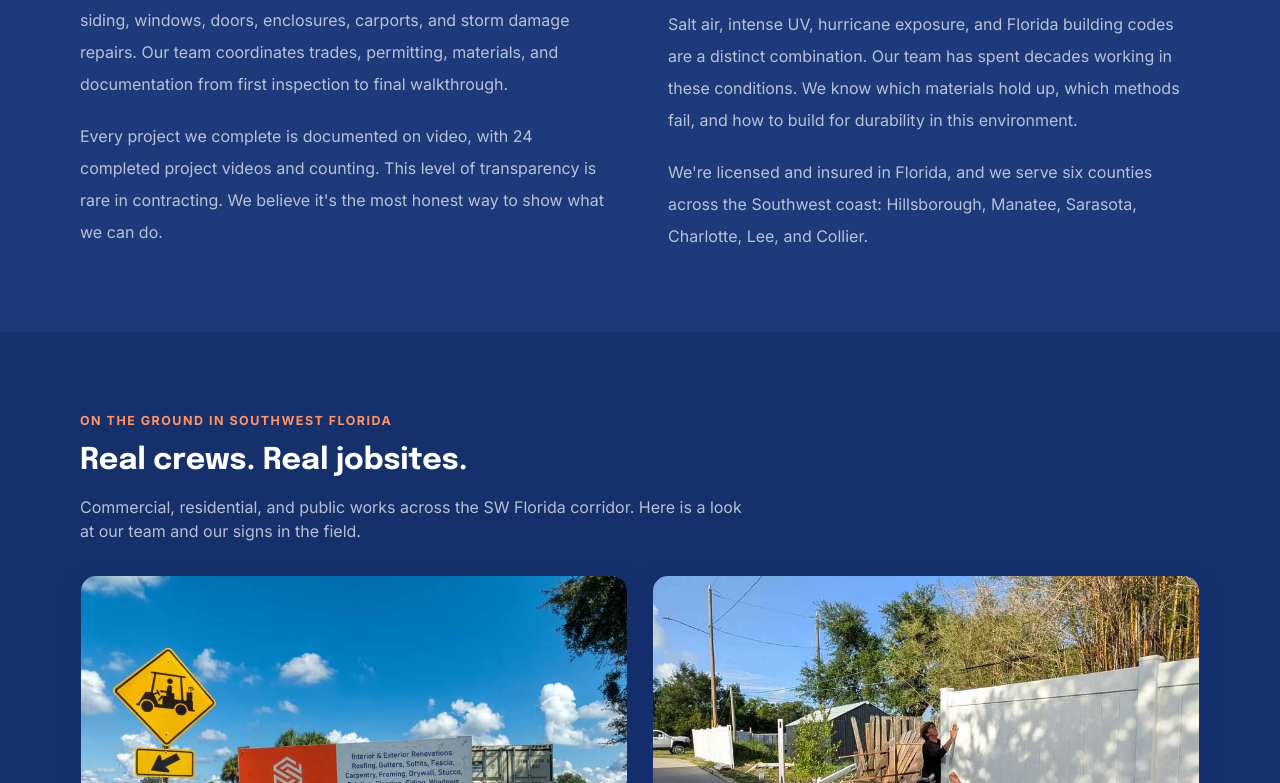
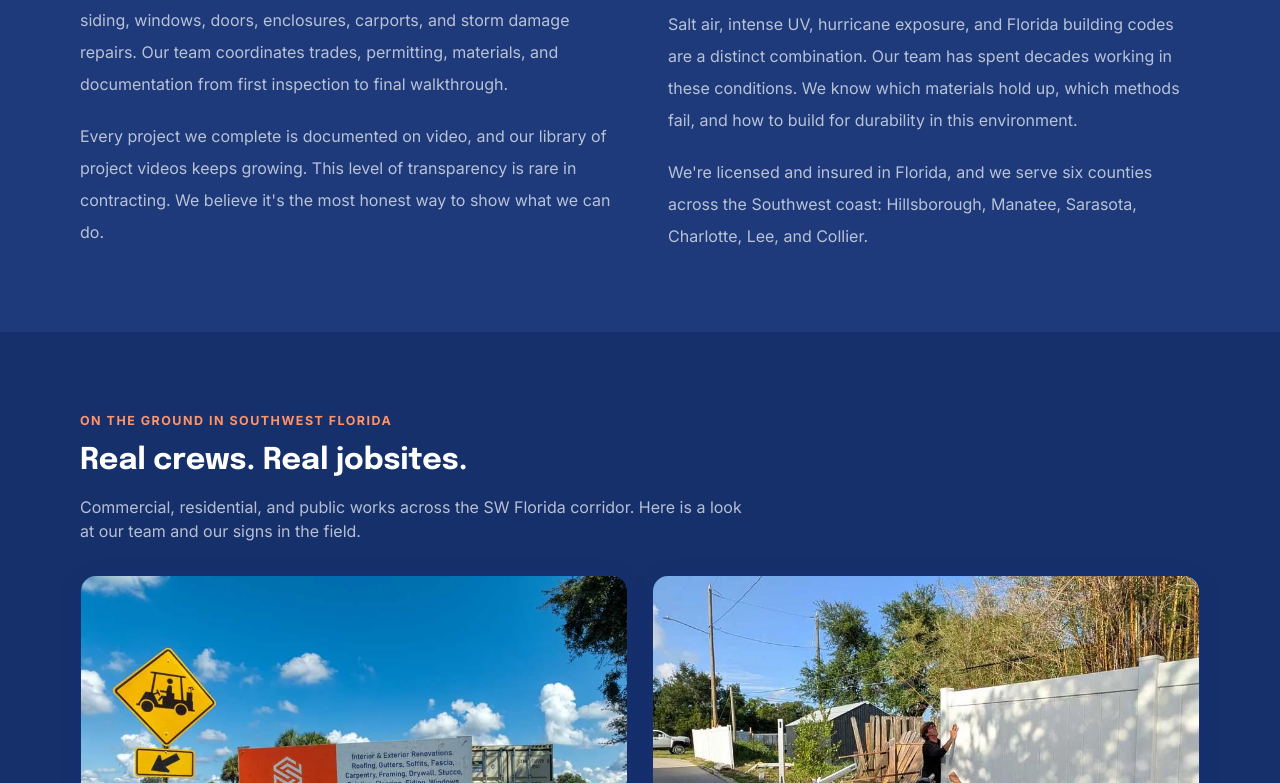
Before and after one commit to ecomstrategics/seacoast-bd, a Next.js app: page /about in a window 1280 px wide. Shown: the part 797-1580 px from the top of the page. Built offline with nearby package versions, Linux system fonts and the light colour scheme.

Commit message:
Stop stating '24 projects'; reframe as growing video library + decades of work

```diff
--- a/src/app/about/page.tsx
+++ b/src/app/about/page.tsx
@@ -37,7 +37,7 @@ export default function AboutPage() {
               We handle the full exterior envelope: roofing, gutters, fascia, soffits, siding, windows, doors, enclosures, carports, and storm damage repairs. Our team coordinates trades, permitting, materials, and documentation from first inspection to final walkthrough.
             </p>
             <p className="mt-5 leading-8 text-text-secondary">
-              Every project we complete is documented on video, with 24 completed project videos and counting. This level of transparency is rare in contracting. We believe it&apos;s the most honest way to show what we can do.
+              Every project we complete is documented on video, and our library of project videos keeps growing. This level of transparency is rare in contracting. We believe it&apos;s the most honest way to show what we can do.
             </p>
           </div>
           <div>
@@ -147,7 +147,7 @@ export default function AboutPage() {
       <section className="section dark-band bg-navy-deep">
         <div className="container max-w-3xl text-center">
           <p className="eyebrow">The work speaks</p>
-          <h2 className="mt-3 font-heading text-4xl font-bold text-navy">24 completed projects. All on video.</h2>
+          <h2 className="mt-3 font-heading text-4xl font-bold text-navy">Decades of completed work, documented on video.</h2>
           <p className="mt-5 text-lg text-text-secondary">
             We don&apos;t just tell you we do good work. We show you every project, documented on video, with real results you can evaluate before you sign anything.
           </p>
--- a/src/app/customer-reviews/page.tsx
+++ b/src/app/customer-reviews/page.tsx
@@ -124,7 +124,7 @@ export default function CustomerReviewsPage() {
           <p className="eyebrow">Video proof</p>
           <h2 className="mt-3 font-heading text-4xl font-bold text-navy">Don&apos;t just take our word for it</h2>
           <p className="mt-5 text-lg text-text-secondary">
-            Watch 24 documented project videos. Real jobs, real results, no stock footage. This is what 40 years of Southwest Florida contracting looks like.
+            Watch our documented project videos. Real jobs, real results, no stock footage. This is what 40 years of Southwest Florida contracting looks like.
           </p>
           <div className="mt-8">
             <Link href="/our-work" className="rounded-full bg-orange-deep px-8 py-4 text-center font-bold text-white hover:bg-copper">Browse Project Videos</Link>
```
